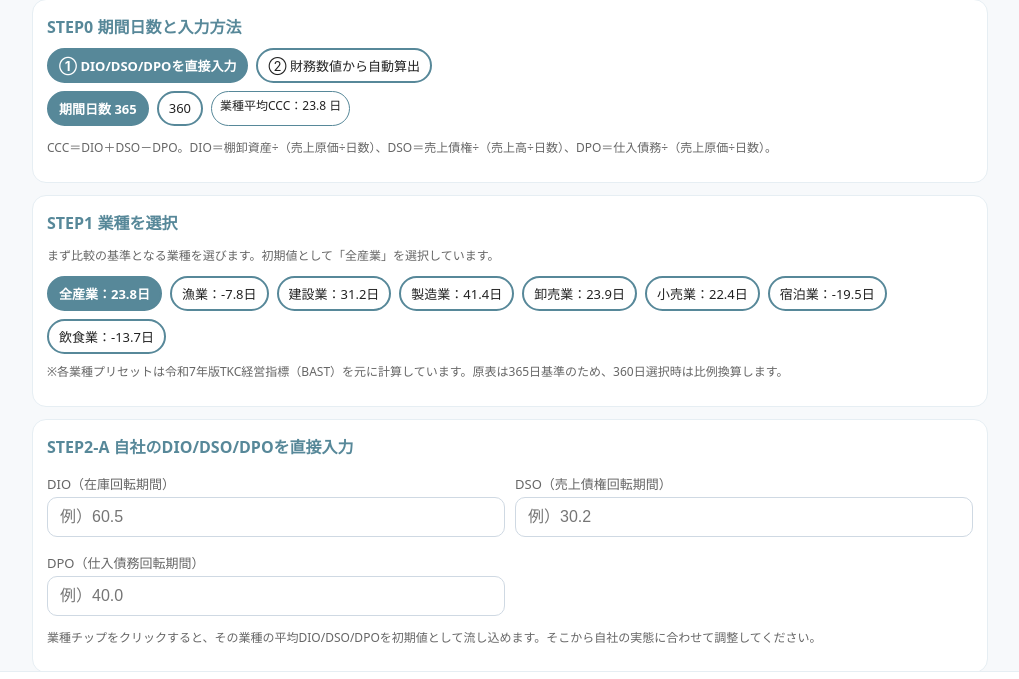
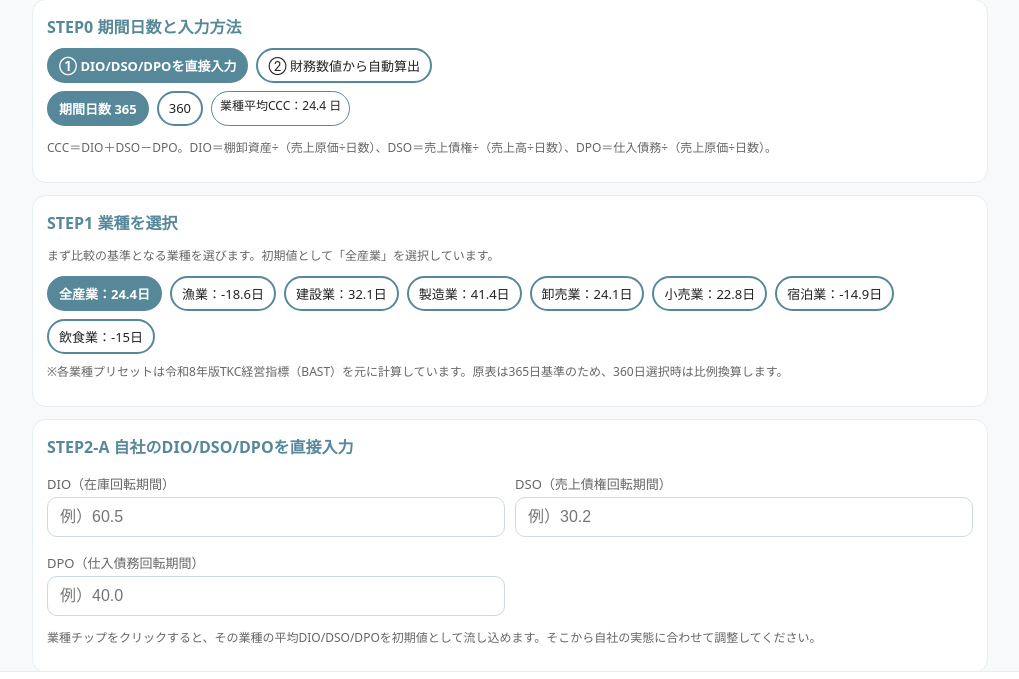
Before and after one commit to takatrp/CCC, a plain HTML site: page index.html in a window 1280 px wide. Shown: the part 89-768 px from the top of the page, without its empty margins (130-1149 px from the left). Drawn offline with Linux system fonts and the light colour scheme.

Commit message:
Update BAST metrics to Reiwa 8

```diff
--- a/index.html
+++ b/index.html
@@ -162,7 +162,7 @@
     <p class="sub">まず比較の基準となる業種を選びます。初期値として「全産業」を選択しています。</p>
     <div class="chips" id="industryChips" role="tablist" aria-label="業種プリセット"></div>
     <p class="sub" style="margin-top:8px">
-      ※各業種プリセットは令和7年版TKC経営指標（BAST）を元に計算しています。原表は365日基準のため、360日選択時は比例換算します。
+      ※各業種プリセットは令和8年版TKC経営指標（BAST）を元に計算しています。原表は365日基準のため、360日選択時は比例換算します。
     </p>
   </div>
 
@@ -289,16 +289,16 @@
     $('#lastmod').textContent = `${d.getFullYear()}-${String(d.getMonth()+1).padStart(2,'0')}-${String(d.getDate()).padStart(2,'0')}`;
   })();
 
-  /* ▼ R7 BAST（日数プリセット） */
+  /* ▼ R8 BAST（日数プリセット） */
   const PRESETS_DAYS = {
-    "全産業":{"dio":30.9,"dso":43.3,"dpo":50.4},
-    "漁業":{"dio":70.6,"dso":16.1,"dpo":94.5},
-    "建設業":{"dio":40.8,"dso":44.6,"dpo":54.2},
-    "製造業":{"dio":45.5,"dso":61.4,"dpo":65.5},
-    "卸売業":{"dio":27.1,"dso":50.4,"dpo":53.6},
-    "小売業":{"dio":31.8,"dso":23.4,"dpo":32.8},
-    "宿泊業":{"dio":5.0,"dso":17.1,"dpo":41.6},
-    "飲食業":{"dio":6.9,"dso":11.1,"dpo":31.7}
+    "全産業":{"dio":30.8,"dso":41.1,"dpo":47.5},
+    "漁業":{"dio":68.4,"dso":16.4,"dpo":103.4},
+    "建設業":{"dio":40.3,"dso":42.4,"dpo":50.6},
+    "製造業":{"dio":45.4,"dso":56.2,"dpo":60.2},
+    "卸売業":{"dio":27.2,"dso":47.7,"dpo":50.8},
+    "小売業":{"dio":32.1,"dso":23.1,"dpo":32.4},
+    "宿泊業":{"dio":5.2,"dso":17.8,"dpo":37.9},
+    "飲食業":{"dio":6.3,"dso":11.5,"dpo":32.8}
   };
 
   /* ユーティリティ */
```
